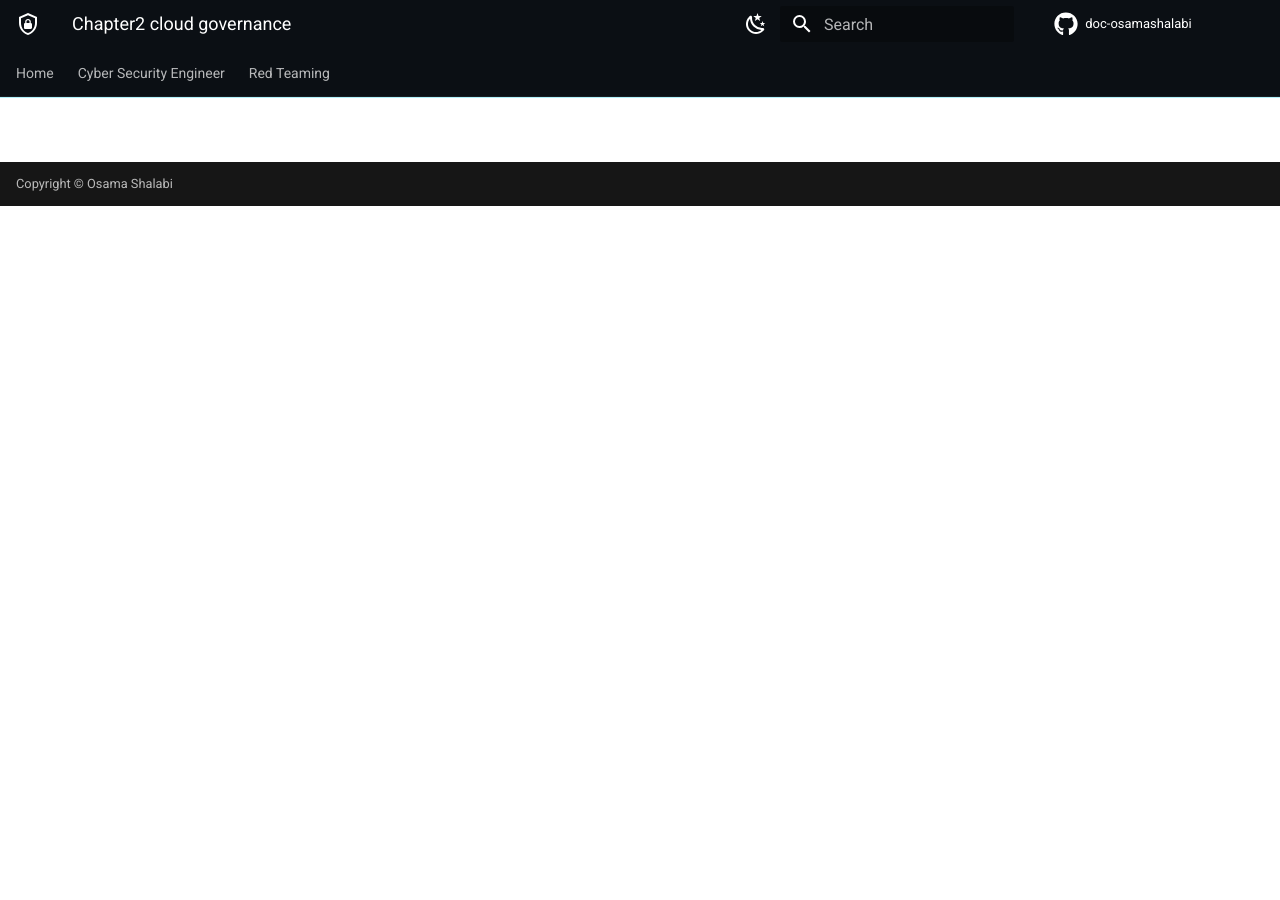
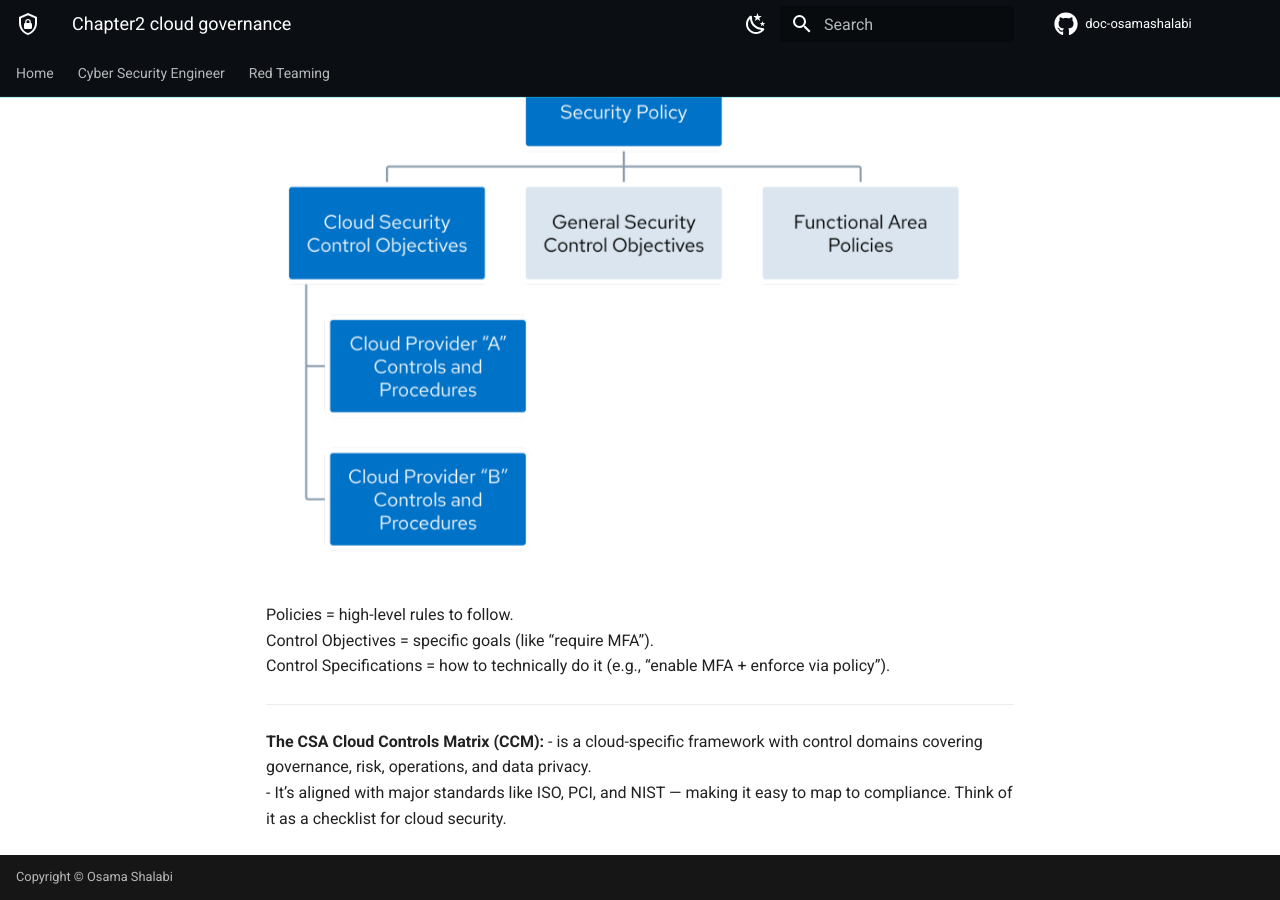
Before and after one commit to osamashalabi432-png/doc-osamashalabi, an MkDocs documentation site: the page built from docs/cyber-security-engineer/cloud/CCSK/chapter2 - cloud governance.md, in a window 1280 px wide and 900 px high, scrolled down 694 px. Built offline with MkDocs 1.6.1 and Material for MkDocs 9.7.7, drawn with Linux system fonts in a browser that asks for light colours; comment, search, counter and statistics services are not loaded; before the commit the page ends 900 px from its top, so only the background shows below that.

Commit message:
vault backup: 2026-09-18 10:03:34

```diff
--- a/docs/cyber-security-engineer/cloud/CCSK/chapter2 - cloud governance.md
+++ b/docs/cyber-security-engineer/cloud/CCSK/chapter2 - cloud governance.md
@@ -8,3 +8,15 @@ Good cloud governance means setting clear rules and policies to keep cloud use s
 - Keeping a cloud inventory
 - Setting up a management chain
 - Using cloud-specific security tools
+
+![](../../../attachments/Pasted%20image%2020260918095432.png)
+
+Policies = high-level rules to follow.
+Control Objectives = specific goals (like “require MFA”).
+Control Specifications = how to technically do it (e.g., “enable MFA + enforce via policy”).
+
+---
+
+**The CSA Cloud Controls Matrix (CCM):**
+- is a cloud-specific framework with control domains covering governance, risk, operations, and data privacy.
+- It’s aligned with major standards like ISO, PCI, and NIST — making it easy to map to compliance.  Think of it as a checklist for cloud security.
```
Also changed, not shown: docs/attachments/Pasted image 20260918095432.png (added).
